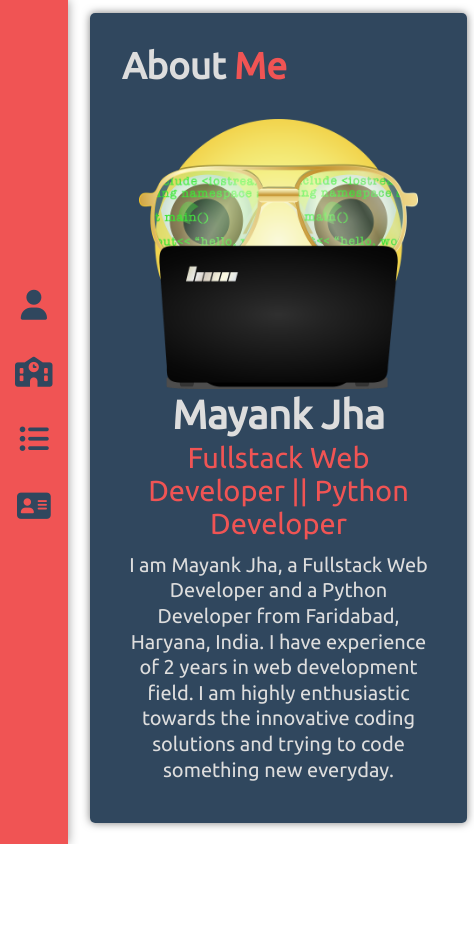
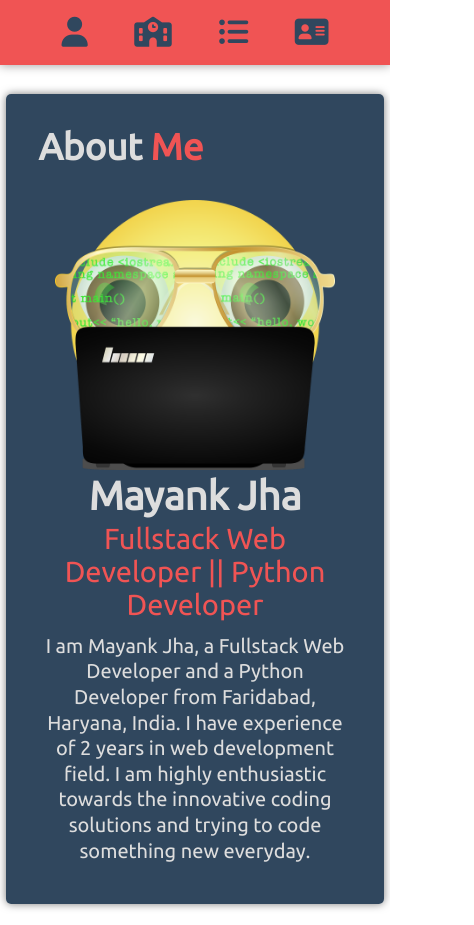
Before and after one commit to jhamayank02/Portfolio-MayankJha, a plain HTML site: page index.html in a window 390 px wide. Shown: the whole page, 474 px wide, since content can reach past the window. Before the commit the page ends 844 px from the top, so only its background shows below. Drawn offline with Linux system fonts and the light colour scheme.

Commit message:
Update style.css

```diff
--- a/style.css
+++ b/style.css
@@ -496,9 +496,16 @@
 @media only screen and (max-width: 1070px) {
   .container{
     display: flex;
+    flex-direction: column;
   }
   .container .left{
     padding: 0 15px;
+    flex-direction: row;
+    height: auto;
+    justify-content: space-evenly;
+  }
+  .left .navIcons {
+    margin: 15px 0;
   }
   .slideImage{
     display: none;
@@ -514,6 +521,9 @@
   .education .rightBoxes .educationDetails {
     width: 60ch;
     word-break: break-word;
+  }
+  .servicesContainer img {
+    height: 30vh;
   }
 }
 
```
